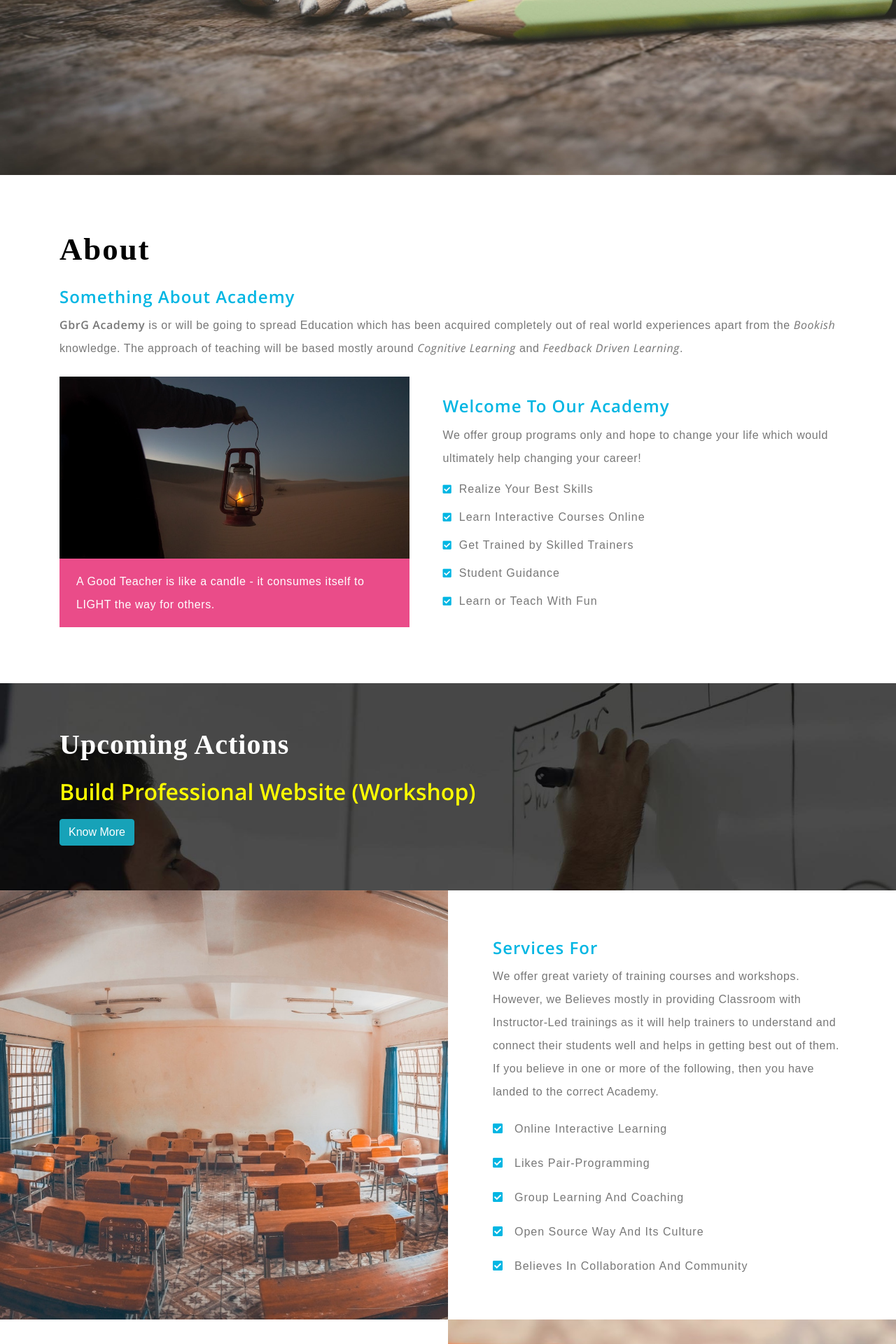
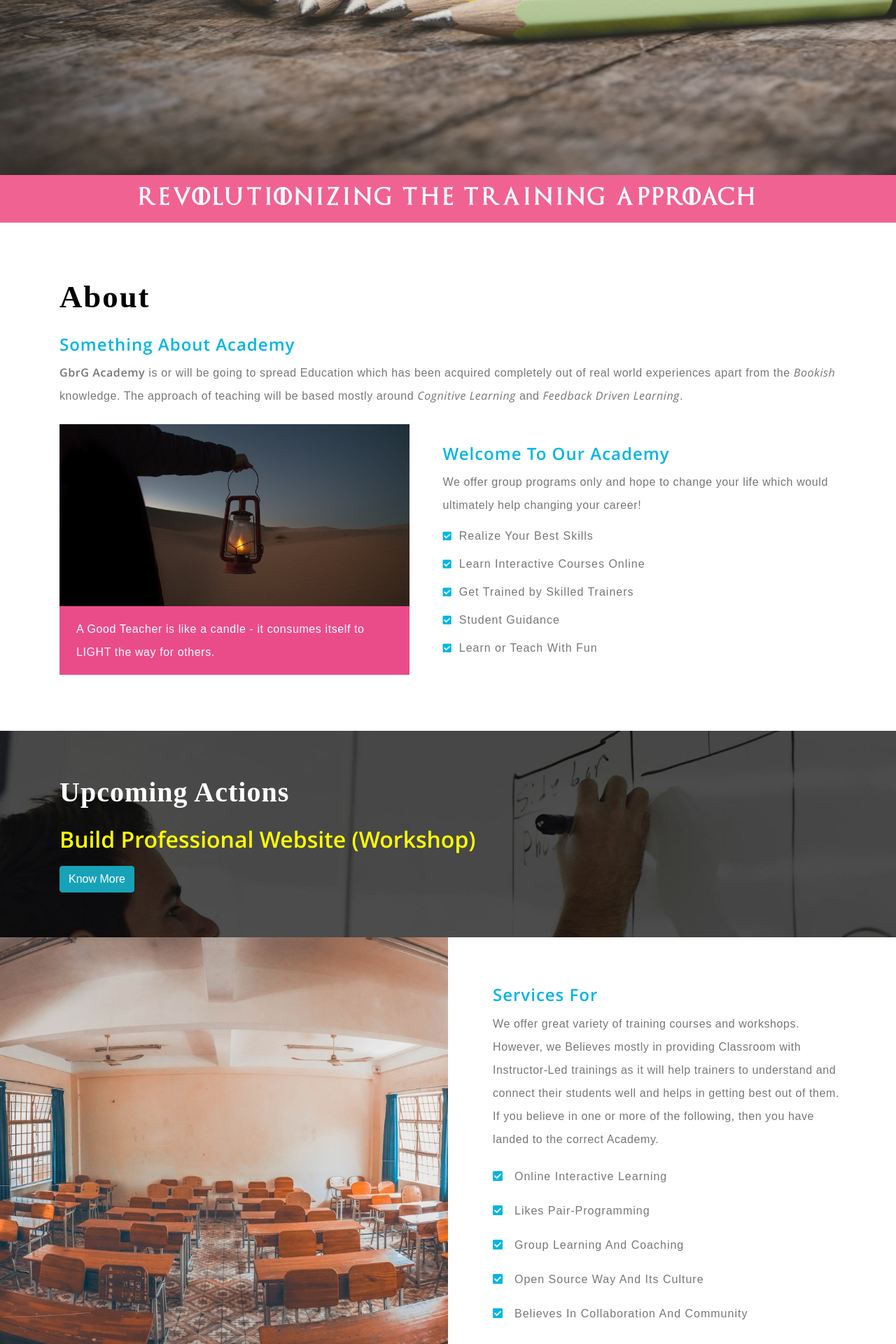
Before and after one commit to gbrgacademy/gbrgacademy.github.io, a Jekyll site: the page built from index.html, in a window 1280 px wide. Shown: the part 555-2475 px from the top of the page at 70% size. Built offline with Jekyll 4.4.1, drawn with Linux system fonts in a browser that asks for light colours; some web fonts are replaced.

Commit message:
Added brand line

```diff
--- a/_config.yml
+++ b/_config.yml
@@ -3,6 +3,8 @@ email: budhramgurung@gmail.com
 description: >- # this means to ignore newlines until "baseurl:"
   Get taught through the skilled trainers who gained experiences through
   real-world experiences.
+brand_line: >-
+  Revolutionizing the Training Approach
 baseurl: "" # the subpath of your site, e.g. /blog
 url: "" # the base hostname & protocol for your site, e.g. http://example.com
 twitter_username: jekyllrb
--- a/_sass/custom.scss
+++ b/_sass/custom.scss
@@ -86,13 +86,14 @@ ul, ol {
   height: 100%;
 }
 .elevator-pitch {
-  padding: 0.5em;
+  padding: 15px;
   background: #f06292;
   color: white;
-  font-size: 36px;
+  font-size: 25px;
   text-align: center;
+  letter-spacing: 5px;
   margin: 0;
-  font-family: 'Open Sans', sans-serif;
+  font-family: gameOfThrones;
   font-weight: 700;
   width: 100%;
 }
--- a/_sass/responsive.scss
+++ b/_sass/responsive.scss
@@ -54,6 +54,9 @@
   .navbar-nav {
     font-size: 13px;
   }
+  .elevator-pitch {
+    font-size: 20px;
+  }
 }
 @media (max-width: 360px) {
   .courses-list .nav-tabs a {
--- a/index.html
+++ b/index.html
@@ -3,7 +3,9 @@ layout: default
 title: Home
 ---
 
+{% capture brand_line %}{{ site.brand_line }}{% endcapture %}
 {% include banner.html %}
+{% include elevator-pitch.html text=brand_line %}
 {% include about-trailer.html %}
 {% include upcoming.html action_type="Workshop" action_name="Build Professional Website" %}
 {% include services-trailer.html %}
```
Also changed, not shown: _layouts/default.html (line endings or trailing spaces).
